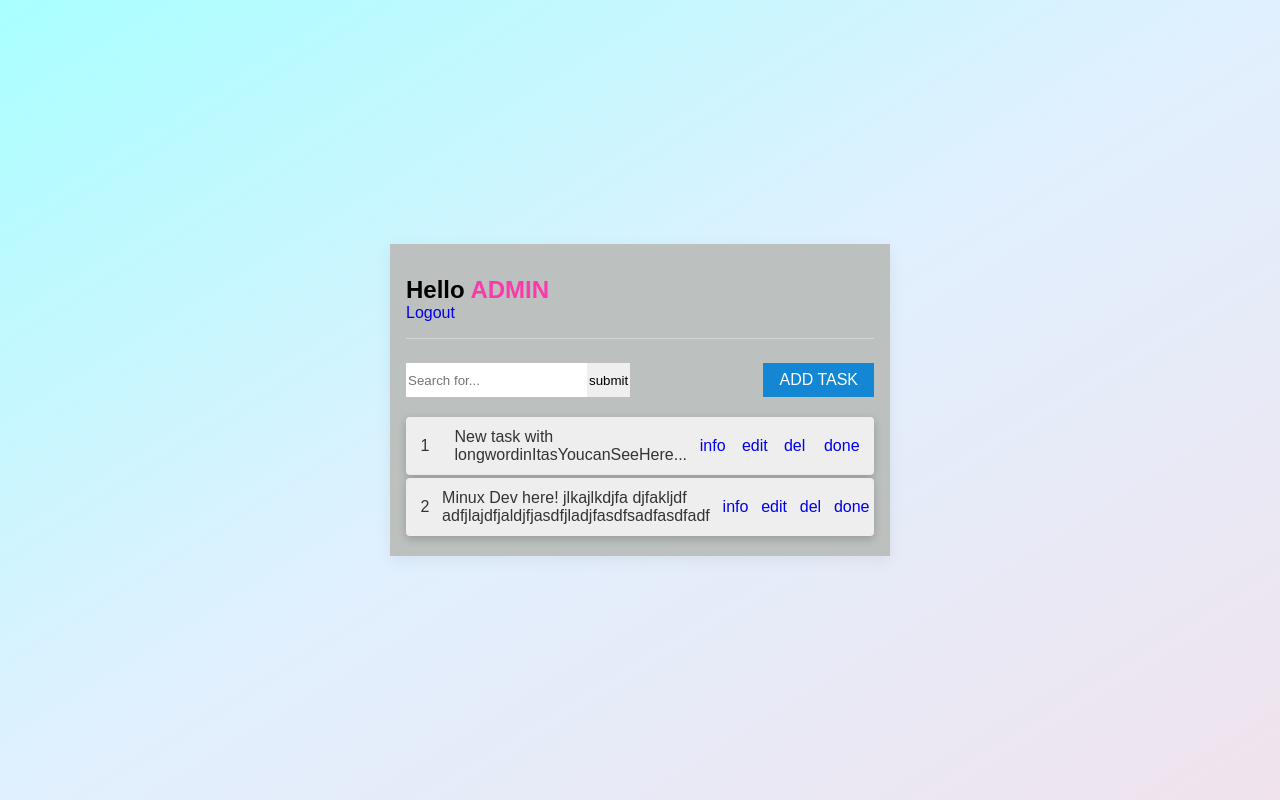
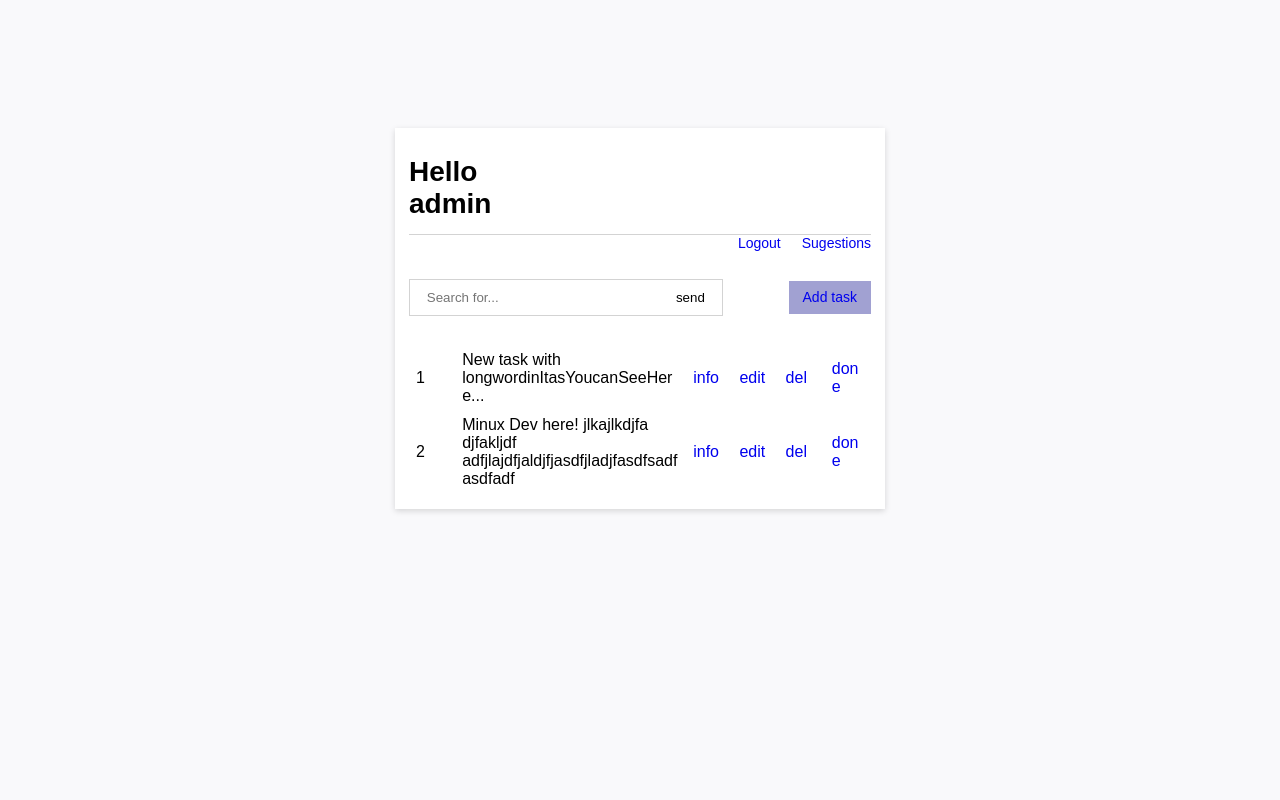
Before and after one commit to minuxdev/todo-django, a Django app: page / in a window 1280 px wide. Run offline with Django 4.2, Linux system fonts and the light colour scheme; a user stored in the database is signed in; data comes from the database, SQL or seed files in the repository; both versions use the stored data as it was after the commit.

Commit message:
Rewrited css

```diff
--- /dev/null
+++ b/assets/base.scss
@@ -0,0 +1,34 @@
+
+:root {
+  --box-shadow: 0 2px 6px rgba(0, 0, 0, 0.15);
+  font-size: 14px;
+}
+
+* {
+  margin: 0;
+  padding: 0;
+  box-sizing: border-box;
+  list-style: none;
+  font-family: Arial, Helvetica, sans-serif;
+  text-decoration: none;
+}
+
+body {
+  display: grid;
+  padding: 10% 1rem;
+  min-height: 100vh;
+  width: 100%;
+  grid-template-rows: max-content;
+
+  background: #F9F9FB;
+}
+
+ h1 {
+      font-size: clamp(1.5rem, 14vh, 2rem);
+      padding: 1rem 0rem;
+      border-bottom: 1px solid lightgray;
+    }
+.btn {
+  padding: .6rem 1rem;
+  border: none;
+}
--- /dev/null
+++ b/assets/forms.scss
@@ -0,0 +1,5 @@
+@import "base.scss";
+
+.add-task {
+
+}
--- a/assets/style.css
+++ b/assets/style.css
@@ -1,151 +1,111 @@
 :root {
+  --box-shadow: 0 2px 6px rgba(0, 0, 0, 0.15);
   font-size: 14px;
-  font-family: Arial, Helvetica, sans-serif;
-  --bg-body: linear-gradient(to bottom right, rgba(0, 255, 255, 0.336), #a0d0fd52, #f0e3ed);
-  --box-shadow: 0 4px 15px #00000010;
 }
 
-@media (min-width: 768px) {
-  :root {
-    font-size: 16px;
-  }
-  body {
-    padding: 10%;
-  }
-}
 * {
+  margin: 0;
   padding: 0;
-  margin: 0;
   box-sizing: border-box;
   list-style: none;
+  font-family: Arial, Helvetica, sans-serif;
   text-decoration: none;
 }
 
 body {
+  display: grid;
+  padding: 10% 1rem;
   min-height: 100vh;
-  padding: 5%;
-  background: var(--bg-body);
+  width: 100%;
+  grid-template-rows: max-content;
+  background: #F9F9FB;
+}
+
+h1 {
+  font-size: clamp(1.5rem, 14vh, 2rem);
+  padding: 1rem 0rem;
+  border-bottom: 1px solid lightgray;
+}
+
+.btn {
+  padding: 0.6rem 1rem;
+  border: none;
+}
+
+.messages {
+  position: fixed;
+  top: 0;
+  padding: 1rem;
+  max-width: 35rem;
+  width: 100%;
+  margin: auto;
+  box-shadow: var(--box-shadow);
+}
+
+.container {
+  background: #fff;
+  box-shadow: var(--box-shadow);
+  display: grid;
+  grid-template-rows: max-content;
+  width: 100%;
+  margin: auto;
+  max-width: 35rem;
+  gap: 2rem;
+  padding: 1rem;
+}
+.container .userspace .username {
+  display: block;
+}
+.container .user-options {
   display: flex;
-  justify-content: center;
+  gap: 1.5rem;
+  justify-content: flex-end;
   align-items: center;
 }
 
-.form {
-  max-width: 400px;
-  display: flex;
-  width: 100%;
-  flex-direction: column;
-  background: #eee;
-  box-shadow: var(--box-shadow);
-  padding: 1rem;
-}
-.form h1 {
-  margin-bottom: 1.2rem;
-}
-.form label {
-  width: 100%;
-  margin-bottom: 1rem;
-  display: flex;
-  flex-direction: column;
-  gap: 0.2rem;
-  font-size: 1rem;
-}
-.form label input {
-  padding: 0.5rem;
-  width: 100%;
-  font-size: 1rem;
-}
-.form label textarea {
-  resize: none;
-}
-.form p {
-  display: flex;
-  justify-content: space-between;
+.user-actions {
+  display: grid;
+  grid-template-columns: 0.7fr 0.3fr;
+  gap: 1rem;
   width: 100%;
 }
-.form .submit-btn {
-  width: 100%;
-  max-width: max-content;
+.user-actions .search-form {
+  display: inline-flex;
+  border: 1px solid lightgray;
+  padding: 0.2rem;
+}
+.user-actions .search-form input {
+  border: none;
+  outline: none;
   padding: 0.5rem 1rem;
-  font-size: 1rem;
-  text-transform: uppercase;
-  margin-bottom: 1rem;
-  border: none;
-  background-color: #1387d4;
-  cursor: pointer;
+}
+.user-actions .search-form input:nth-child(2) {
+  margin-left: auto;
+  background: none;
+}
+.user-actions .submit-btn {
+  place-self: center end;
+  background-color: #a1a1d2;
+  margin-left: auto;
 }
 
-.container {
-  max-width: 500px;
-  width: 100%;
-  margin: 0 auto;
-  padding: 1rem;
-  background-color: #bcc0bf;
-  box-shadow: var(--box-shadow);
-}
-.container .userspace {
-  margin-bottom: 1.5rem;
-  border-bottom: 1px solid lightgray;
-  padding: 1rem 0;
-}
-.container .userspace .username {
-  color: #fa3aaa;
-  text-transform: uppercase;
-}
-.container .user-actions {
-  display: grid;
-  grid-template-columns: repeat(2, 1fr);
-  gap: 1rem;
-  margin: 1rem 0;
-}
-.container .user-actions form {
-  display: flex;
-  max-width: 45%;
-}
-.container .user-actions form input {
-  padding: 0.125rem;
-  border: none;
-  width: auto;
-}
-.container .user-actions .submit-btn {
-  width: 100%;
-  max-width: max-content;
-  padding: 0.5rem 1rem;
-  font-size: 1rem;
-  text-transform: uppercase;
-  border: none;
-  background-color: #1387d4;
-  cursor: pointer;
-  place-self: end;
-  color: #fff;
-}
-.container .task-container {
+.task-container {
   table-layout: fixed;
   border-collapse: collapse;
   width: 100%;
 }
-.container .task-container td {
+.task-container tr {
+  margin: 0.2rem 0;
+  text-align: left;
+  display: block;
+}
+.task-container tr td {
+  padding: 0.3rem 0.5rem;
   width: 10%;
-  padding: 0.2rem 0.4rem;
-  word-wrap: break-word;
+  word-wrap: anywhere;
 }
-.container .task-container td:nth-child(2) {
+.task-container tr td:nth-child(2) {
   width: 50%;
-}
-.container .task-container .user-task {
-  display: block;
-  padding: 0.5rem 0.5rem;
-  margin: 0.2rem 0;
-  width: 100%;
-  border-radius: 0.25rem;
-  background-color: #eee;
-  color: #333;
-  font-size: 1rem;
-  box-shadow: 0 3px 10px rgba(0, 0, 0, 0.2);
-}
-.container .task-container .True {
-  text-decoration: line-through;
-  background-color: #888;
 }
 
 /*# sourceMappingURL=style.css.map */
--- a/assets/style.scss
+++ b/assets/style.scss
@@ -1,139 +1,69 @@
+@import "base.scss";
 
 
-:root {
-    font-size: 14px;
-    font-family: Arial, Helvetica, sans-serif;
-
-    --bg-body: linear-gradient(to bottom right, rgba(0, 255, 255, 0.336), #a0d0fd52, #f0e3ed);
-
-    --box-shadow: 0 4px 15px #00000010;
+.messages {
+    position: fixed;
+    top: 0;
+    padding: 1rem;
+    max-width: 35rem;
+    width: 100%;
+    margin: auto;
+    box-shadow: var(--box-shadow);
 }
 
-@media (min-width: 768px) {
-  :root {
-    font-size: 16px;
-  }
-  body {
-    padding: 10%;
+.container {
+  background: #fff;
+  box-shadow: var(--box-shadow);
+  display: grid;
+  grid-template-rows: max-content;
+  width: 100%;
+  margin: auto;
+  max-width: 35rem;
+  gap: 2rem;
+  padding: 1rem;
+
+
+  .userspace {
+      .username {
+        display: block;
       }
     }
 
-* {
-    padding: 0;
-    margin: 0;
-    box-sizing: border-box;
-    list-style: none;
-    text-decoration: none;
-}
-
-body {
-    min-height: 100vh;
-    padding: 5%;
-    background: var(--bg-body);
+    .user-options {
       display: flex;
-    justify-content: center;
+      gap: 1.5rem;
+      justify-content: flex-end;
       align-items: center;
-}
-
-.form {
-    max-width: 400px;
-    display: flex;
-    width: 100%;
-    flex-direction: column;
-    // align-items: flex-start;
-    background: #eee;
-    box-shadow: var(--box-shadow);
-    padding: 1rem;
-
-    h1 {
-        margin-bottom: 1.2rem;
-    }
-
-    label {
-        width: 100%;
-        margin-bottom: 1rem;
-        display: flex;
-        flex-direction: column;
-        gap: .2rem;
-        font-size: 1rem;
-
-        input {
-            padding: .5rem;
-            width: 100%;
-            font-size: 1rem;
-        }
-
-        textarea {
-            resize: none;
-        }
-
-    }
-    p {
-        display: flex;
-        justify-content: space-between;
-        width: 100%;
-    }
-
-    .submit-btn {
-        width: 100%;
-        max-width: max-content;
-        padding: .5rem 1rem;
-        font-size: 1rem;
-        text-transform: uppercase;
-        margin-bottom: 1rem;
-        border: none;
-        background-color: #1387d4;
-        cursor: pointer;
-    }
-
-}
-
-.container {
-    max-width: 500px;
-    width: 100%;
-    margin: 0 auto;
-    padding: 1rem;
-    background-color: #bcc0bf;
-    box-shadow: var(--box-shadow);
-
-    .userspace {
-      margin-bottom: 1.5rem;
-      border-bottom: 1px solid lightgray;
-      padding: 1rem 0;
-
-      .username {
-        color: #fa3aaa;
-        text-transform: uppercase;
     }
   }
 
   .user-actions {
     display: grid;
-        grid-template-columns: repeat(2, 1fr);
+    grid-template-columns: .7fr .3fr;
     gap: 1rem;
-        margin: 1rem 0;
+    width: 100%;
 
-        form {
-          display: flex;
-          max-width: 45%;
+    .search-form {
+      display: inline-flex;
+      border: 1px solid lightgray;
+      padding: .2rem;
+
       input {
-            padding: .125rem;
         border: none;
-            width: auto;
+        outline: none;
+        padding: .5rem 1rem;
 
+        &:nth-child(2) {
+          margin-left: auto;
+          background: none;
         }
       }
+    }
+
     .submit-btn {
-        width: 100%;
-        max-width: max-content;
-        padding: .5rem 1rem;
-        font-size: 1rem;
-        text-transform: uppercase;
-        border: none;
-        background-color: #1387d4;
-        cursor: pointer;
-        place-self: end;
-        color: #fff;
+      place-self: center end;
+      background-color: #a1a1d2;
+      margin-left: auto;
     }
   }
 
@@ -142,30 +72,20 @@ body {
     border-collapse: collapse;
     width: 100%;
 
+    tr {
+      margin: .2rem 0;
+      text-align: left;
+      display: block;
+
       td {
+        padding: .3rem .5rem;
         width: 10%;
-        padding: .2rem .4rem;
-        word-wrap: break-word;
+        word-wrap: anywhere;
+
+        &:nth-child(2) {
+          width: 50%;
+        }
       }
 
-      td:nth-child(2) {
-        width: 50%;
-      }
-
-      .user-task {
-        display: block;
-        padding: .5rem .5rem;
-        margin: .2rem 0;
-        width: 100%;
-        border-radius: .25rem;
-        background-color: #eee;
-        color: #333;
-        font-size: 1rem;
-        box-shadow: 0 3px 10px rgba(0,0,0,0.2);
-      }
-      .True {
-        text-decoration: line-through;
-        background-color: #888;
     }
   }
-}
--- a/core/templates/add_task.html
+++ b/core/templates/add_task.html
@@ -1,9 +1,9 @@
 {% load static %}
 
-<link rel="stylesheet" href="{% static 'style.css' %}">
+<link rel="stylesheet" href="{% static 'forms.css' %}">
 
 
-<form class="form" action="" method="post">
+<form class="add-task" action="" method="post">
     {% csrf_token %}
     <h1>Adding Task</h1>
 
--- a/core/templates/index.html
+++ b/core/templates/index.html
@@ -1,7 +1,11 @@
 
 {% load static %}
 
+
 <link rel="stylesheet" href="{% static 'style.css' %}">
+<meta name="viewport" content="width=device-width, initial-scale=1">
+
+
 
 <div class="container">
 
@@ -16,19 +20,23 @@
     <section class="userspace">
         {% if user.is_authenticated %}
           <h1>Hello <span class="username">{{user.username}}</span></h1>
-          <a href="{% url 'core:logout' %}">Logout</a>
-        {% else %}
-          <p>You need to login to view this page</p>
-          <a href="{% url 'core:login' %}">Login</a>
+          <ul class="user-options">
+            <li>
+              <a href="{% url 'core:logout' %}">Logout</a>
+            </li>
+            <li>
+              <a href="{% url 'core:logout' %}">Sugestions</a>
+            </li>
+          </ul>
         {% endif %}
     </section>
 
     <div class="user-actions">
         <form class="search-form" action="{% url 'core:list' %}" method="get">
             <input type="search" name="get-task" placeholder="Search for...">
-            <input type="submit" value="submit">
+            <input type="submit" value="send">
         </form>
-        <a class='submit-btn' href="{% url 'core:add' %}">Add task</a>
+        <a class='btn submit-btn' href="{% url 'core:add' %}">Add task</a>
     </div>
 
   {% if tasks %}
@@ -45,14 +53,12 @@
         </tr>
       {% endfor %}
     </tbody>
-  </table>
   {% else %}
 
-  <div>
-    <h4>No record found for this entry</h4>
-  </div>
-
+  <tr>
+    <h4>No record found!</h4>
+  </tr>
   {% endif %}
-
+  </table>
 
 </div>
```
Also changed, not shown: db.sqlite3, 1 other file. Lines whose indentation alone changed are shown as unchanged.
